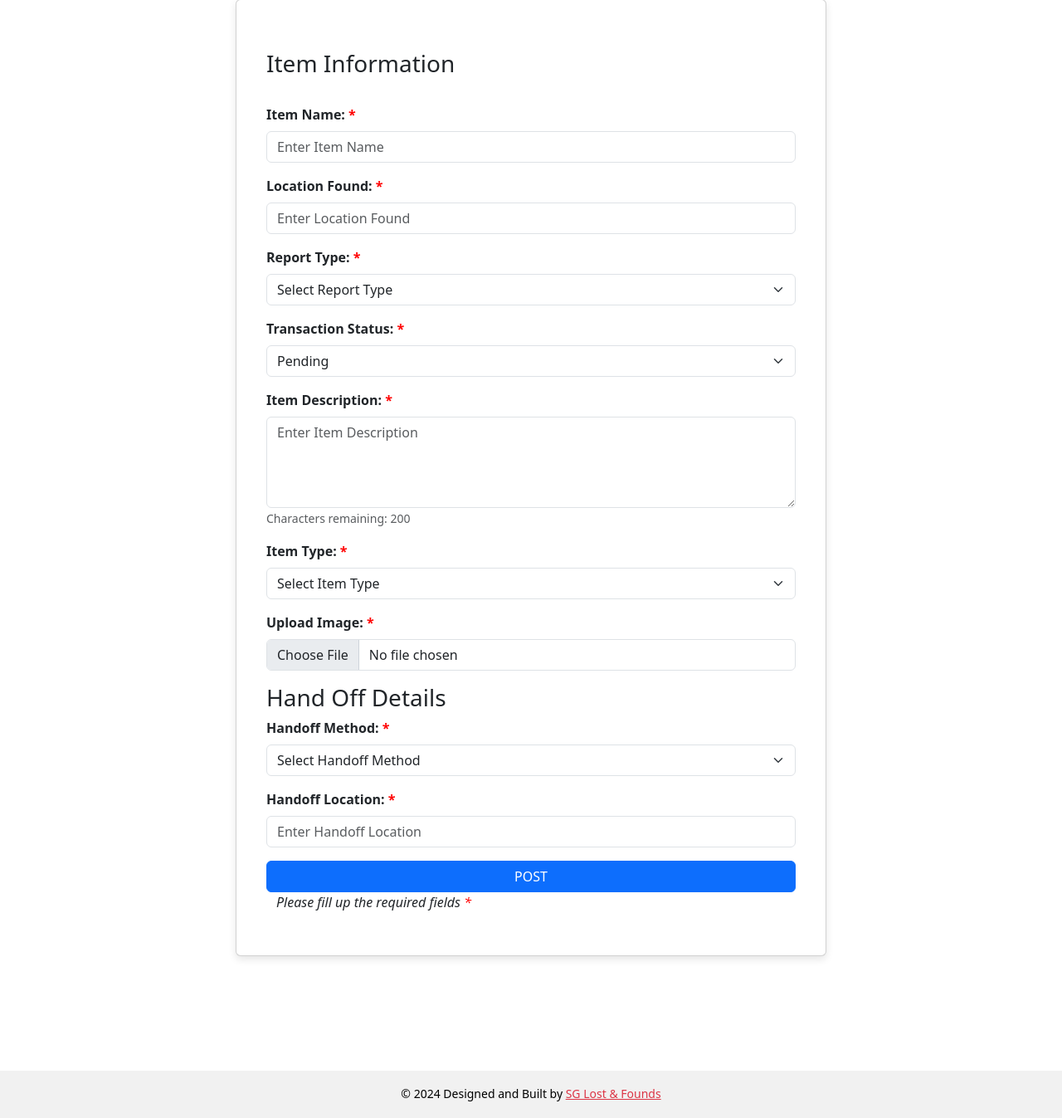
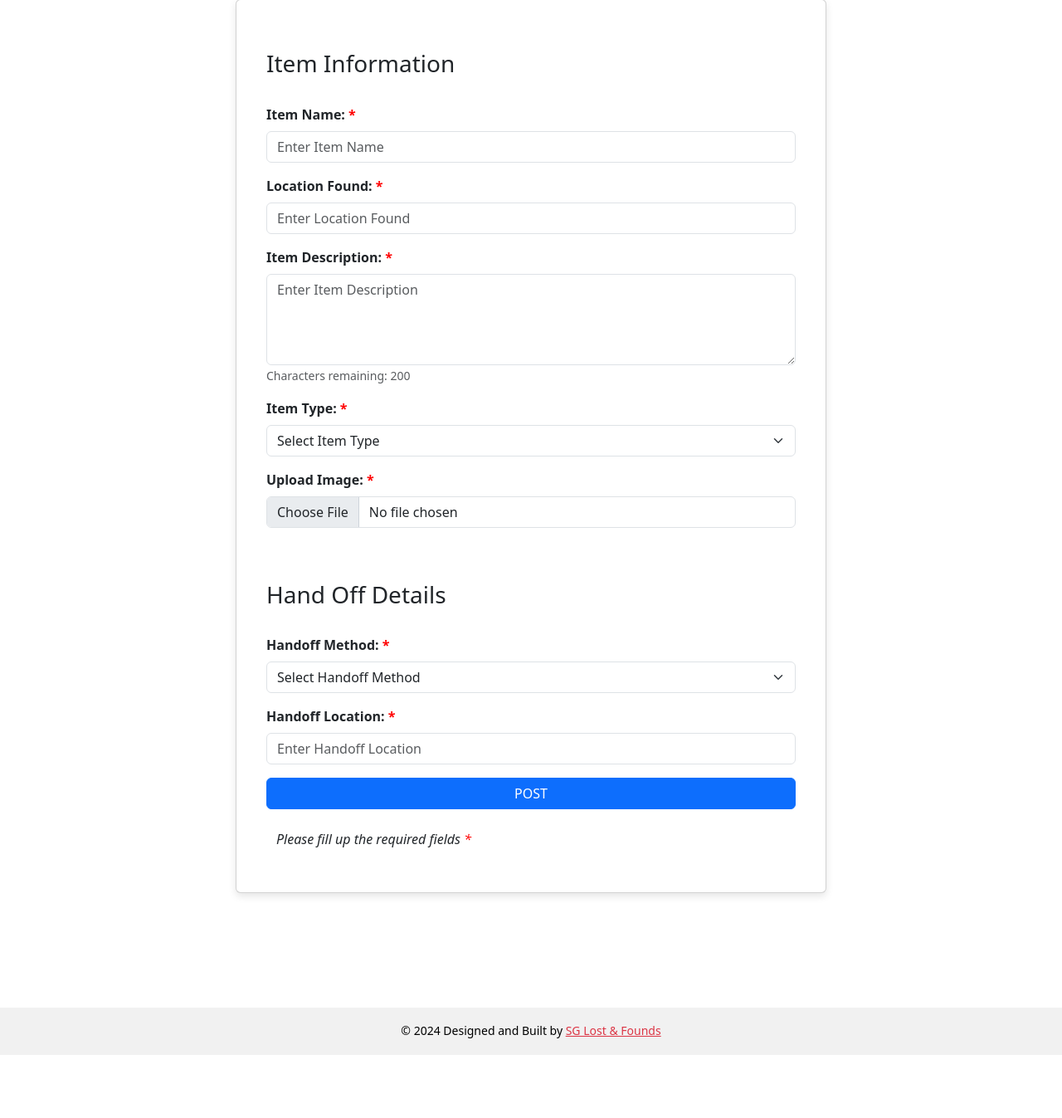
Before and after one commit to DuFanYin/SG-lost-fund, a Flask app: page /listing in a window 1280 px wide. Shown: the part 252-1599 px from the top of the page at 83% size. After the commit the page ends 1523 px from the top, so only its background shows below. Run offline with Flask 3, Linux system fonts and the light colour scheme; some libraries are stand-ins or nearby versions.

Commit message:
Revert "update listing"
This reverts commit 641fbbc4ab3344d7260fea3a1fb4b689be370023.

```diff
--- a/app/routes.py
+++ b/app/routes.py
@@ -40,15 +40,6 @@ def dash_board():
     return render_template('dash_board.html')
 
 
-from flask import Blueprint, render_template, request, jsonify
-from werkzeug.utils import secure_filename
-import os
-
-main = Blueprint('main', __name__)
-
-UPLOAD_FOLDER = 'path/to/upload/folder'  # Update this to your desired upload folder
-# Ensure your database connection (Firestore) is set up correctly
-
 @main.route('/listing', methods=['POST', 'GET'])
 def listing():
     if request.method == 'GET':
@@ -61,8 +52,6 @@ def listing():
     item_type = request.form.get('item_type')
     handoff_method = request.form.get('handoff_method')
     handoff_location = request.form.get('handoff_location')
-    report_type = request.form.get('report_type')  # Extract report type
-    status = request.form.get('status')  # Extract status
 
     # Handle file upload
     if 'file' not in request.files:
@@ -90,9 +79,7 @@ def listing():
         'item_type': item_type,
         'handoff_method': handoff_method,
         'handoff_location': handoff_location,
-        'file': filename,  # Store the saved filename
-        'report_type': report_type,  # Include report type
-        'status': status  # Include status
+        'file': filename  # Store the saved filename
     }
 
     # Add document to Firestore (e.g., in a collection called "listings")
@@ -102,6 +89,7 @@ def listing():
     response_data = doc_data
 
     return jsonify(response_data), 200
+
 
 @main.route('/footer')
 def footer():
--- a/app/static/js/listing.js
+++ b/app/static/js/listing.js
@@ -8,9 +8,7 @@ Vue.createApp({
                 item_type: '',
                 handoff_method: '',
                 handoff_location: '',
-                file: null,
-                report_type: '', // New field for Report Type
-                status: 'Pending' // Default status set to Pending
+                file: null
             },
             characterCount: 0,
             formSubmitted: false
@@ -26,14 +24,14 @@ Vue.createApp({
             }
         },
         submitForm() {
-            const { item_name, location, item_description, item_type, handoff_method, handoff_location, report_type } = this.formData;
+            const { item_name, location, item_description, item_type, handoff_method, handoff_location } = this.formData;
 
             if (item_description.length > 200) {
                 alert("Item description cannot exceed 200 characters.");
                 return;
             }
 
-            if (item_name && location && item_description && item_type && handoff_method && handoff_location && report_type) {
+            if (item_name && location && item_description && item_type && handoff_method && handoff_location) {
                 const formDataToSend = new FormData();
                 formDataToSend.append('item_name', item_name);
                 formDataToSend.append('location', location);
@@ -41,8 +39,6 @@ Vue.createApp({
                 formDataToSend.append('item_type', item_type);
                 formDataToSend.append('handoff_method', handoff_method);
                 formDataToSend.append('handoff_location', handoff_location);
-                formDataToSend.append('report_type', report_type); // Append report type
-                formDataToSend.append('status', this.formData.status); // Always Pending
 
                 if (this.formData.file) {
                     formDataToSend.append('file', this.formData.file);
@@ -51,6 +47,7 @@ Vue.createApp({
                 axios.post('http://127.0.0.1:5000/listing', formDataToSend)
                     .then(response => {
                         console.log("Form Submitted Successfully:", response.data);
+                        // alert('Form submitted successfully!');
                         this.formSubmitted = true;
                         this.resetForm();
                     })
@@ -76,11 +73,16 @@ Vue.createApp({
                 item_type: '',
                 handoff_method: '',
                 handoff_location: '',
-                file: null,
-                report_type: '', // Reset the new fields
-                status: 'Pending' // Reset the status to Pending
+                file: null
             };
             this.characterCount = 0;
         }
     }
 }).mount('#temp');
+
+
+
+   // headers: {
+        // 'Content-Type': 'multipart/form-data'
+//        'Content-Type': 'application/json' // Set content type to application/json
+ //   }
--- a/app/templates/listing.html
+++ b/app/templates/listing.html
@@ -90,46 +90,36 @@
                         <form @submit.prevent="submitForm">
                             <!-- Item Name -->
                             <div class="mb-3">
-                                <label for="item_name" class="form-label">Item Name: <span style="color: red;">*</span></label>
-                                <input type="text" v-model="formData.item_name" class="form-control" id="item_name" placeholder="Enter Item Name" required>
+                                <label for="item_name" class="form-label">Item Name: <span
+                                        style="color: red;">*</span></label>
+                                <input type="text" v-model="formData.item_name" class="form-control" id="item_name"
+                                    placeholder="Enter Item Name" required>
                             </div>
 
                             <!-- Location Found -->
                             <div class="mb-3">
-                                <label for="location" class="form-label">Location Found: <span style="color: red;">*</span></label>
-                                <input type="text" v-model="formData.location" class="form-control" id="location" placeholder="Enter Location Found" required>
-                            </div>
-
-                           <!-- Report Type -->
-                            <div class="mb-3">
-                                <label for="report_type" class="form-label">Report Type: <span style="color: red;">*</span></label>
-                                <select v-model="formData.report_type" class="form-select" id="report_type" required>
-                                    <option value="" disabled>Select Report Type</option>
-                                    <option value="Lost">Lost</option>
-                                    <option value="Found">Found</option>
-                                </select>
-                            </div>
-
-                            <!-- Transaction Status -->
-                            <div class="mb-3">
-                                <label for="status" class="form-label">Transaction Status: <span style="color: red;">*</span></label>
-                                <select v-model="formData.status" class="form-select" id="status" required>
-                                    <option value="" disabled>Select Status</option>
-                                    <option value="Pending">Pending</option>
-                                    <option value="Successful" disabled>Successful</option> <!-- Initially disabled -->
-                                </select>
+                                <label for="location" class="form-label">Location Found: <span
+                                        style="color: red;">*</span></label>
+                                <input type="text" v-model="formData.location" class="form-control" id="location"
+                                    placeholder="Enter Location Found" required>
                             </div>
 
                             <!-- Item Description + Characters check -->
                             <div class="mb-3">
-                                <label for="item_description" class="form-label">Item Description: <span style="color: red;">*</span></label>
-                                <textarea v-model="formData.item_description" @input="checkCharacterCount" class="form-control" id="item_description" placeholder="Enter Item Description" rows="4" required></textarea>
-                                <small class="text-muted" v-text="'Characters remaining: ' + (200 - characterCount)"></small>
+                                <label for="item_description" class="form-label">Item Description: <span
+                                        style="color: red;">*</span></label>
+                                <textarea v-model="formData.item_description" @input="checkCharacterCount"
+                                    class="form-control" id="item_description" placeholder="Enter Item Description"
+                                    rows="4" required></textarea>
+                                <small class="text-muted"
+                                    v-text="'Characters remaining: ' + (200 - characterCount)"></small>
                             </div>
+
 
                             <!-- Item Type -->
                             <div class="mb-3">
-                                <label for="item_type" class="form-label">Item Type: <span style="color: red;">*</span></label>
+                                <label for="item_type" class="form-label">Item Type: <span
+                                        style="color: red;">*</span></label>
                                 <select v-model="formData.item_type" class="form-select" id="item_type" required>
                                     <option value="" disabled>Select Item Type</option>
                                     <option value="Electronics">Electronics</option>
@@ -143,17 +133,23 @@
 
                             <!-- File Upload -->
                             <div class="mb-3">
-                                <label for="file" class="form-label">Upload Image: <span style="color: red;">*</span></label>
+                                <label for="file" class="form-label">Upload Image: <span
+                                        style="color: red;">*</span></label>
                                 <input type="file" @change="handleFileUpload" class="form-control" id="file" required>
                             </div>
 
                             <!-- Hand off Details -->
+                            <br>
+                            <br>
                             <h3 class="text-start text-md-left">Hand Off Details</h3>
+                            <br>
 
                             <!-- Handoff Method -->
                             <div class="mb-3">
-                                <label for="handoff_method" class="form-label">Handoff Method: <span style="color: red;">*</span></label>
-                                <select v-model="formData.handoff_method" class="form-select" id="handoff_method" required>
+                                <label for="handoff_method" class="form-label">Handoff Method: <span
+                                        style="color: red;">*</span></label>
+                                <select v-model="formData.handoff_method" class="form-select" id="handoff_method"
+                                    required>
                                     <option value="" disabled>Select Handoff Method</option>
                                     <option value="Mail">Mail</option>
                                     <option value="In-Person">In-Person</option>
@@ -162,8 +158,10 @@
 
                             <!-- Handoff Location -->
                             <div class="mb-3">
-                                <label for="handoff_location" class="form-label">Handoff Location: <span style="color: red;">*</span></label>
-                                <input type="text" v-model="formData.handoff_location" class="form-control" id="handoff_location" placeholder="Enter Handoff Location" required>
+                                <label for="handoff_location" class="form-label">Handoff Location: <span
+                                        style="color: red;">*</span></label>
+                                <input type="text" v-model="formData.handoff_location" class="form-control"
+                                    id="handoff_location" placeholder="Enter Handoff Location" required>
                             </div>
 
                             <!-- Submit Button -->
@@ -171,6 +169,7 @@
                                 <button type="submit" class="btn btn-primary">POST</button>
                             </div>
 
+                            <br>
                             <p style="font-style: italic; margin-left: 12px;">
                                 Please fill up the required fields <span style="color: red;">*</span>
                             </p>
```
Also changed, not shown: path/to/upload/folder/Screenshot_2024-10-18_at_6.31.59_PM.png (deleted), uploads/Screenshot_2024-10-18_at_6.31.59_PM.png (deleted).
